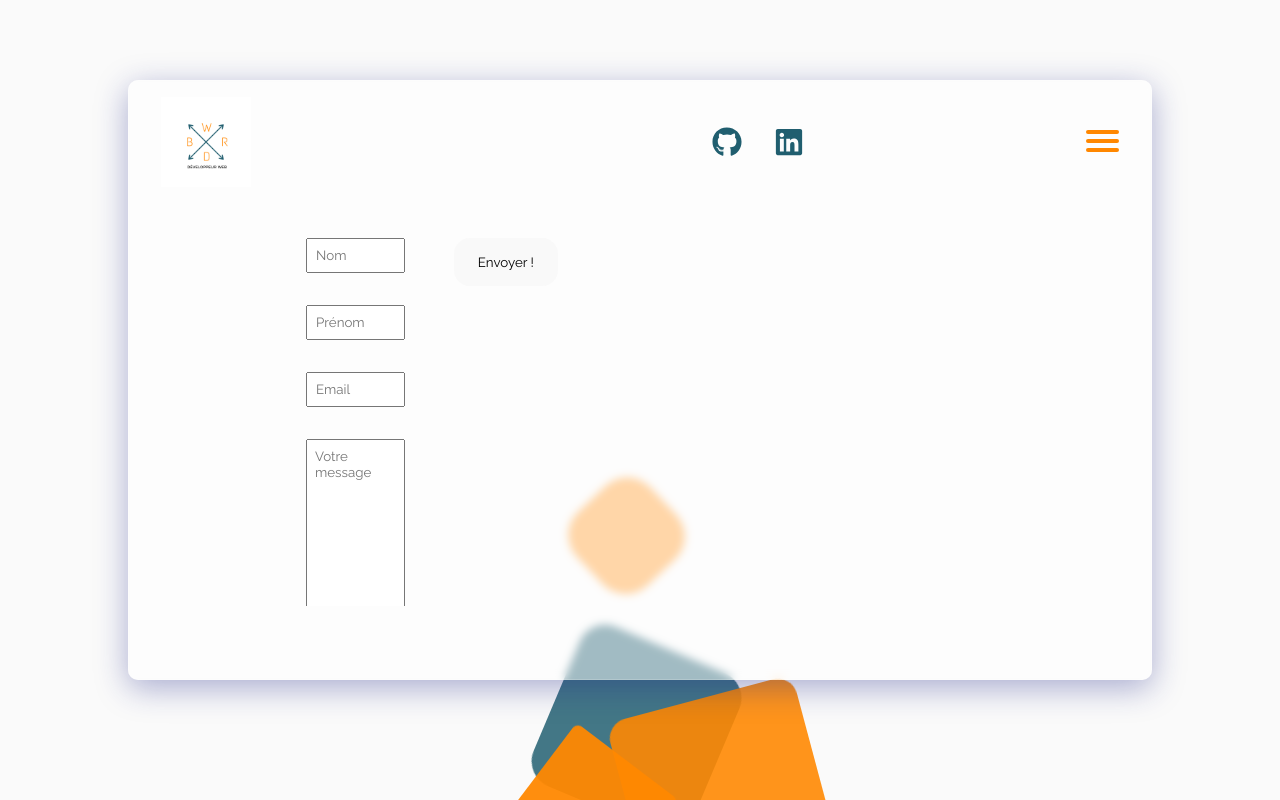
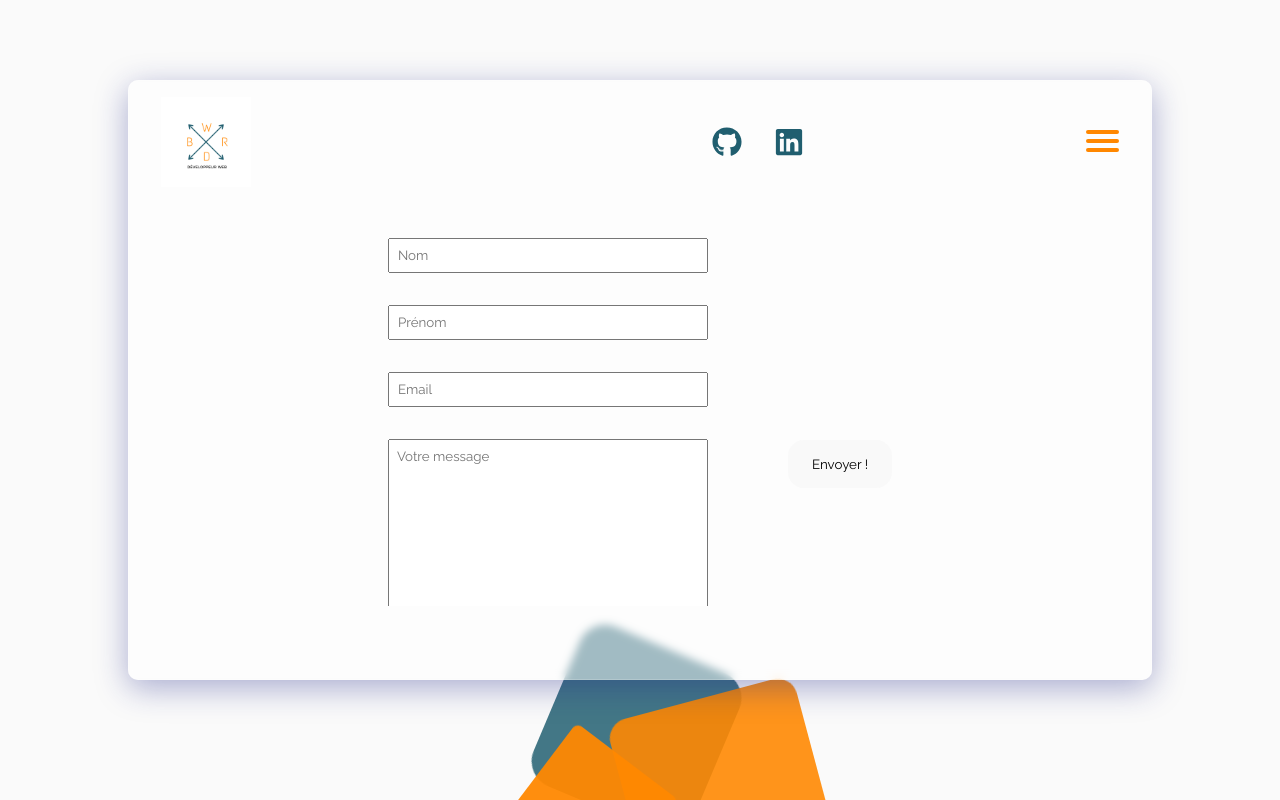
Before and after one commit to WilliamRdb/Portfolio, a React (Create React App) app: page /contactez-moi in a window 1280 px wide. Built offline with nearby package versions, Linux system fonts and the light colour scheme.

Commit message:
adjust CSS - contact form

```diff
--- a/src/components/ContactUs/style.scss
+++ b/src/components/ContactUs/style.scss
@@ -6,11 +6,14 @@
   overflow-y: scroll;
   &-form {
       display: flex;
+      align-items: center;
+    justify-content: center;
       &-left{
           display: flex;
           flex-direction: column;
+          margin-right: 5rem;
       &__input {
-          width: 50%;
+          width: 25vw;
           margin: 2rem auto 0;
           padding: .5rem;
           &::placeholder {
@@ -25,7 +28,7 @@
           }
       }
       &__area {
-          width: 50%;
+          width: 25vw;
           height: 250px;
           margin: 2rem auto 0;
           padding: .5rem;
```
